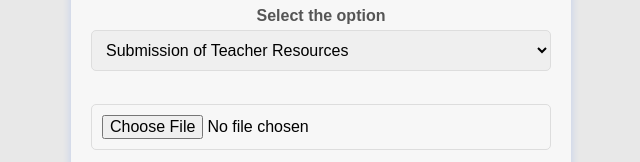
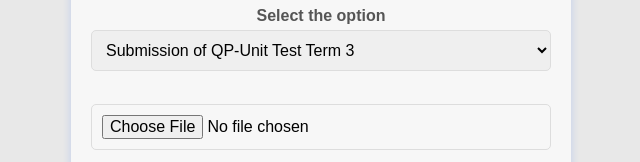
Before and after one commit to deadpool395/Drop-Box, a website: page public/index.html in a window 1280 px wide. Shown: the part 370-532 px from the top of the page, 319-959 px from the left. Drawn offline with Linux system fonts and the light colour scheme.

Commit message:
Update index.html

```diff
--- a/public/index.html
+++ b/public/index.html
@@ -20,6 +20,7 @@
       <label for="class">Select the option</label>
       <select name="class" id="class" required>
         <option value="Teacher Resources">Submission of Teacher Resources</option>
+        <option value="Unit-Test-Term-3" selected>Submission of QP-Unit Test Term 3</option>
 <!--         <option value="skill exam">04-11-2024-Submission of topics for the skill exam -2</option>
         <option value="Submission of question paper">11-11-2024-Submission of question paper - Term - II</option>
         <option value="Submission of GK Current Affairs">15-11-2024-Submission of GK Current Affairs</option>
```
